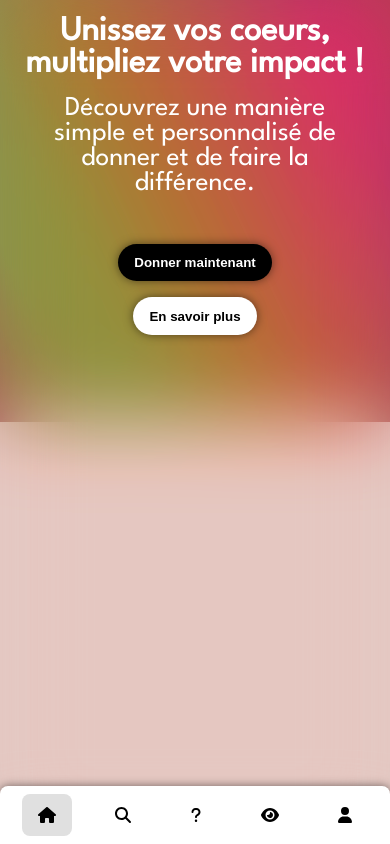
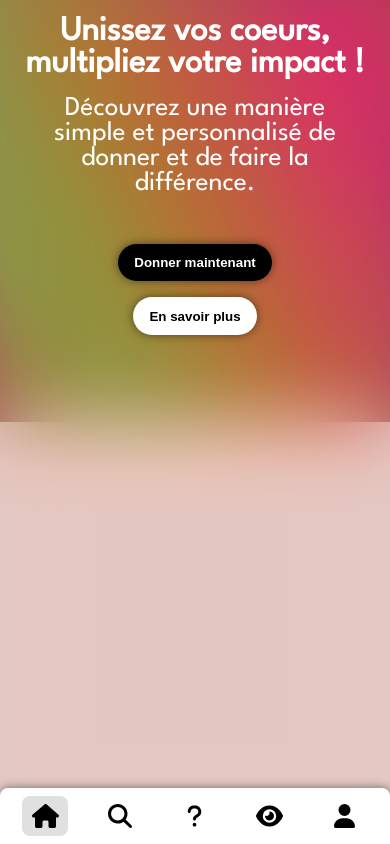
Before and after one commit to SachaWildCode/Projet-POEC, an Angular app: page / in a window 390 px wide. Built offline with nearby package versions, Linux system fonts and the light colour scheme.

Commit message:
hotfix on navbar

```diff
--- a/src/app/components/login-form/login-form.component.html
+++ b/src/app/components/login-form/login-form.component.html
@@ -4,16 +4,16 @@
     <img src="https://picsum.photos/200" alt="Random Image" />
   </section>
   <section>
-    <form>
+    <form [formGroup]="loginForm" (ngSubmit)="onSubmit()">
       <div>
         <label for="email">Email</label>
-        <input type="text" placeholder="email" />
+        <input type="email" placeholder="email" formControlName="email" autocomplete="email" />
       </div>
       <div>
         <label for="password">Password</label>
-        <input type="password" placeholder="password" />
+        <input type="password" placeholder="password" formControlName="password" autocomplete="current-password" />
       </div>
-      <button>Login</button>
+      <button type="submit">Login</button>
     </form>
   </section>
 </main>
--- a/src/app/components/login-form/login-form.component.scss
+++ b/src/app/components/login-form/login-form.component.scss
@@ -149,9 +149,11 @@ button {
 
       form {
         min-height: 100%;
+        padding: 10%;
         div {
           input {
             width: 100%;
+            min-width: 200px;
           }
         }
       }
--- a/src/app/components/login-form/login-form.component.ts
+++ b/src/app/components/login-form/login-form.component.ts
@@ -14,8 +14,12 @@ export class LoginFormComponent {
 
   constructor(private fb: FormBuilder) {
     this.loginForm = this.fb.group({
-      username: new FormControl(''),
+      email: new FormControl(''),
       password: new FormControl(''),
     });
   }
+
+  onSubmit() {
+    console.warn(this.loginForm.value);
+  }
 }
--- a/src/app/components/navbar-mobile/navbar-mobile.component.html
+++ b/src/app/components/navbar-mobile/navbar-mobile.component.html
@@ -18,7 +18,7 @@
         <a [routerLink]="['/transparency']" [routerLinkActive]="['is-active']"><fa-icon [icon]="faEye"></fa-icon></a>
       </li>
       <li>
-        <a [routerLink]="['/auth/login']"><fa-icon [icon]="faUser"></fa-icon> </a>
+        <a [routerLink]="['/auth/login']" [routerLinkActive]="['is-active']"><fa-icon [icon]="faUser"></fa-icon> </a>
       </li>
     </ul>
   </section>
--- a/src/app/components/navbar-mobile/navbar-mobile.component.scss
+++ b/src/app/components/navbar-mobile/navbar-mobile.component.scss
@@ -21,18 +21,28 @@ main {
       justify-content: space-around;
       width: 100%;
       li {
+        min-width: 45px;
         list-style: none;
         border-radius: 8px;
         cursor: pointer;
+        display: flex;
+        justify-content: center;
+        align-items: center;
         a {
           border-radius: 8px;
-          display: block;
-          padding: 0.7rem 1rem;
           text-decoration: none;
           color: #000;
           font-weight: bold;
+          padding: 0.5rem;
           &:active {
             transform: scale(1.1);
+          }
+          fa-icon {
+            font-size: 1.5rem;
+            width: 30px;
+            display: flex;
+            justify-content: center;
+            align-items: center;
           }
         }
       }
```
